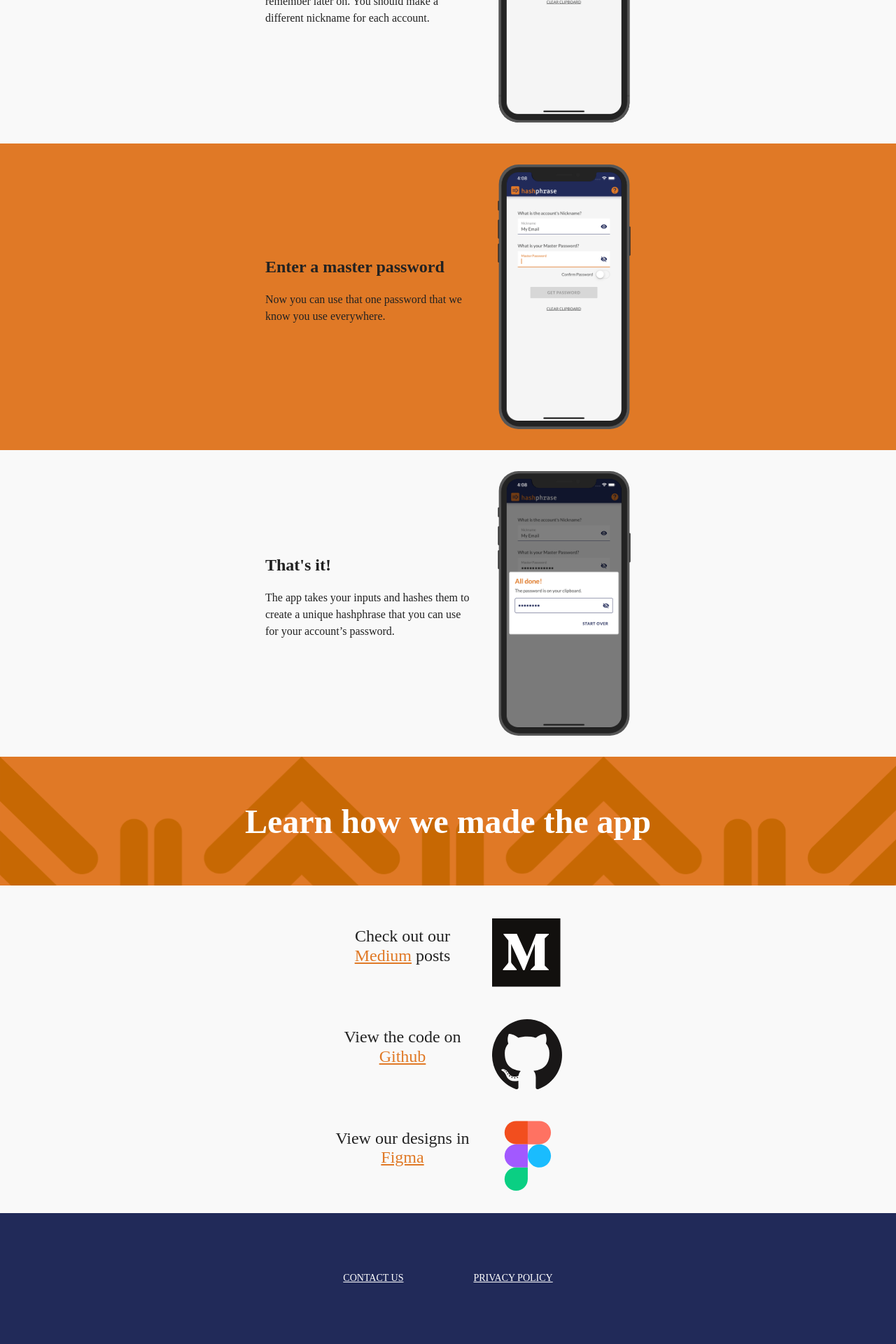
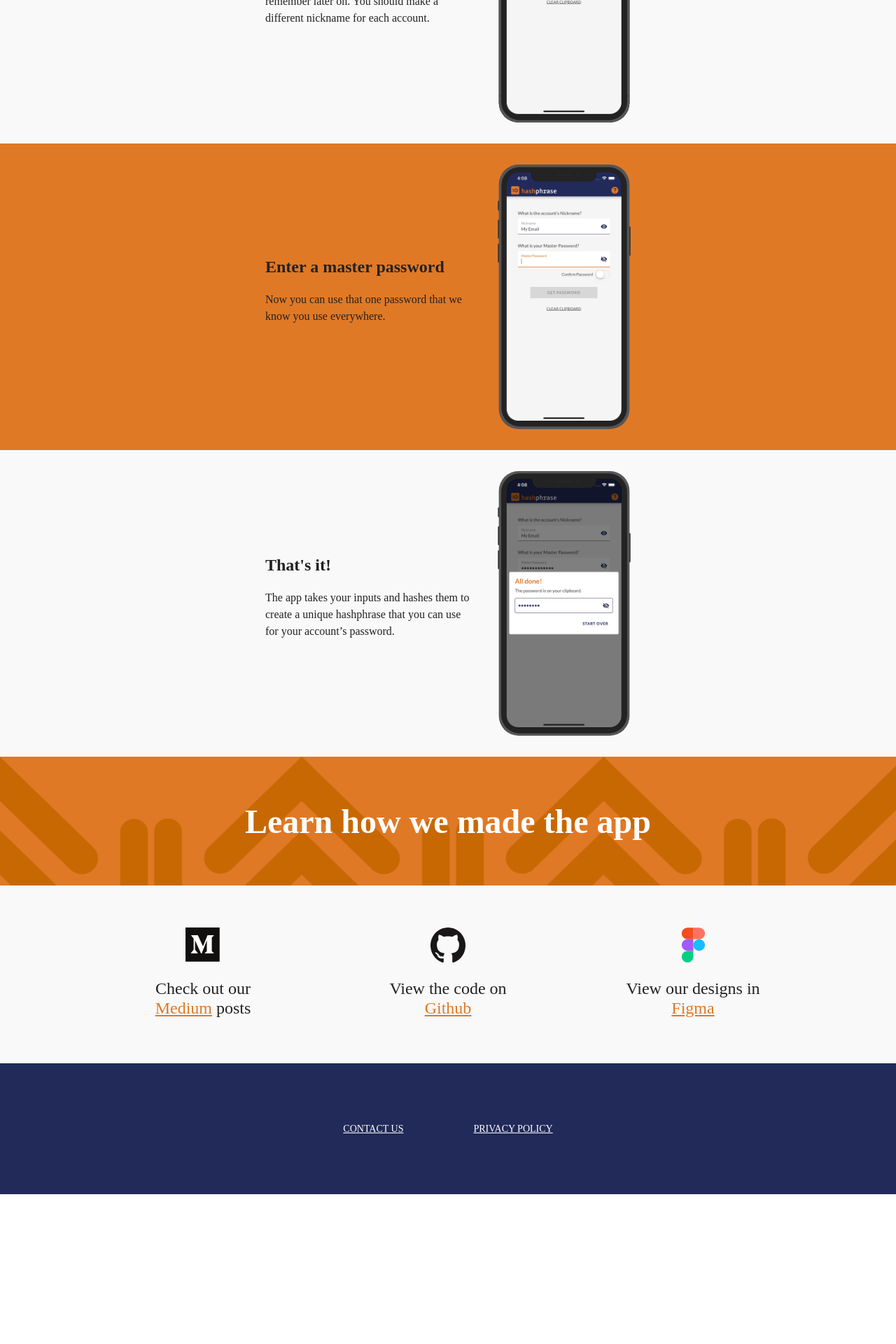
Before and after one commit to Vermonster/hashphrase, a Jekyll site: the page index.html, which Jekyll copies as it is, in a window 1280 px wide. Shown: the part 1218-3138 px from the top of the page at 70% size. Built offline with Jekyll 4.4.1, drawn with Linux system fonts in a browser that asks for light colours; some web fonts are replaced; after the commit the page ends 2924 px from its top, so only the background shows below that.

Commit message:
add back horizontal for desktop view

```diff
--- a/assets/css/main.scss
+++ b/assets/css/main.scss
@@ -196,24 +196,26 @@ body {
 
   .social-media-container {
     display: flex;
-    flex-direction: column;
-    justify-content: space-around;
+    flex-direction: row;
+    justify-content: center;
     align-items: center;
-    padding-top: 35px;
+    padding-top: 60px;
 
     .social-media {
       width: 325px;
       display: flex;
-      flex-direction: row-reverse;
+      flex-direction: column;
+      width: 200px;
       align-items: center;
       justify-content: center;
       justify-items: center;
       margin-bottom: 20px;
+      margin-left: 75px;
+      margin-right: 75px;
 
       .social-logo {
-        width: 100px;
-        height: 100px;
-        margin-left: 30px;
+        width: 50px;
+        height: 50px;
       }
 
       .social-media-text {
@@ -459,4 +461,60 @@ body {
   .footer {
     height: 90px;
   }
+
+  .how-we-made-it {
+    background-color: $background-grey;
+
+    .logo-pattern-container {
+      background-image: url("../marketing-images/pattern_graphic.svg");
+      background-size: cover;
+      display: flex;
+      justify-content: center;
+      align-items: center;
+      height: 184px;
+
+      .learn-how-title {
+        color: $white;
+        font-family: $font-header;
+        font-size: 48px;
+      }
+    }
+
+    .social-media-container {
+      display: flex;
+      flex-direction: column;
+      justify-content: space-around;
+      align-items: center;
+      padding-top: 35px;
+
+      .social-media {
+        width: 325px;
+        display: flex;
+        flex-direction: row-reverse;
+        align-items: center;
+        justify-content: center;
+        justify-items: center;
+        margin-bottom: 20px;
+
+        .social-logo {
+          width: 100px;
+          height: 100px;
+          margin-left: 30px;
+        }
+
+        .social-media-text {
+          text-align: center;
+          font-size: $font-size-h3;
+          color: $text-black;
+          margin-bottom: 45px;
+
+          a {
+            text-decoration: underline;
+            color: $primary-orange;
+            cursor: pointer;
+          }
+        }
+      }
+    }
+  }
 }
```
